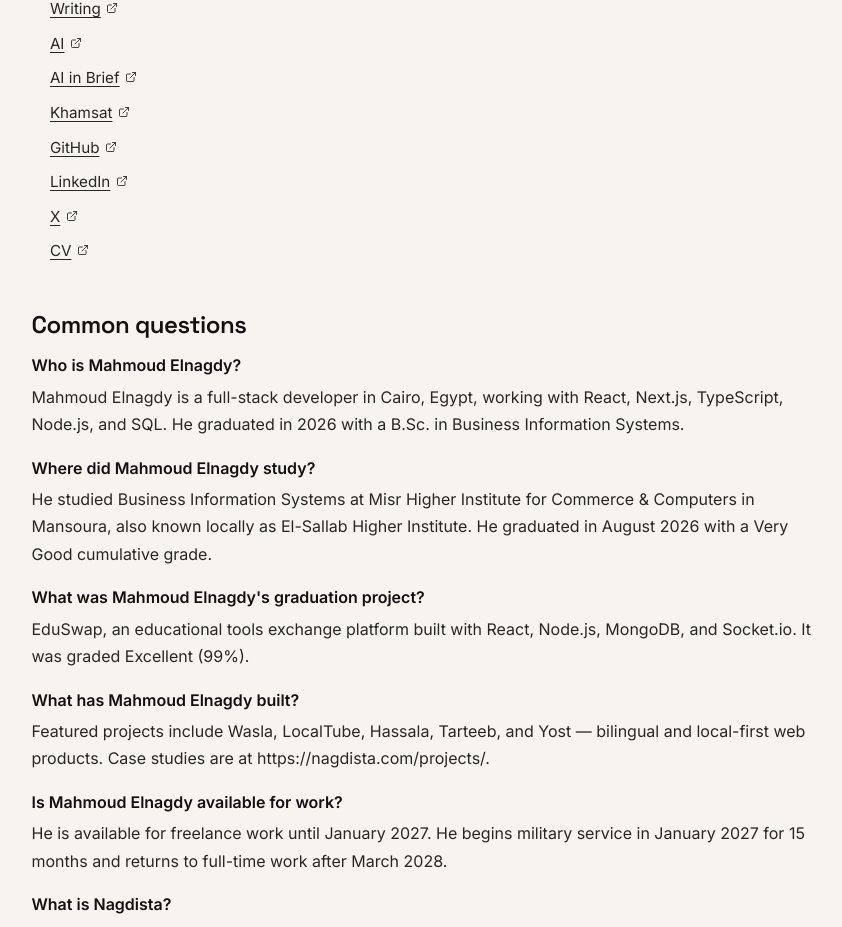
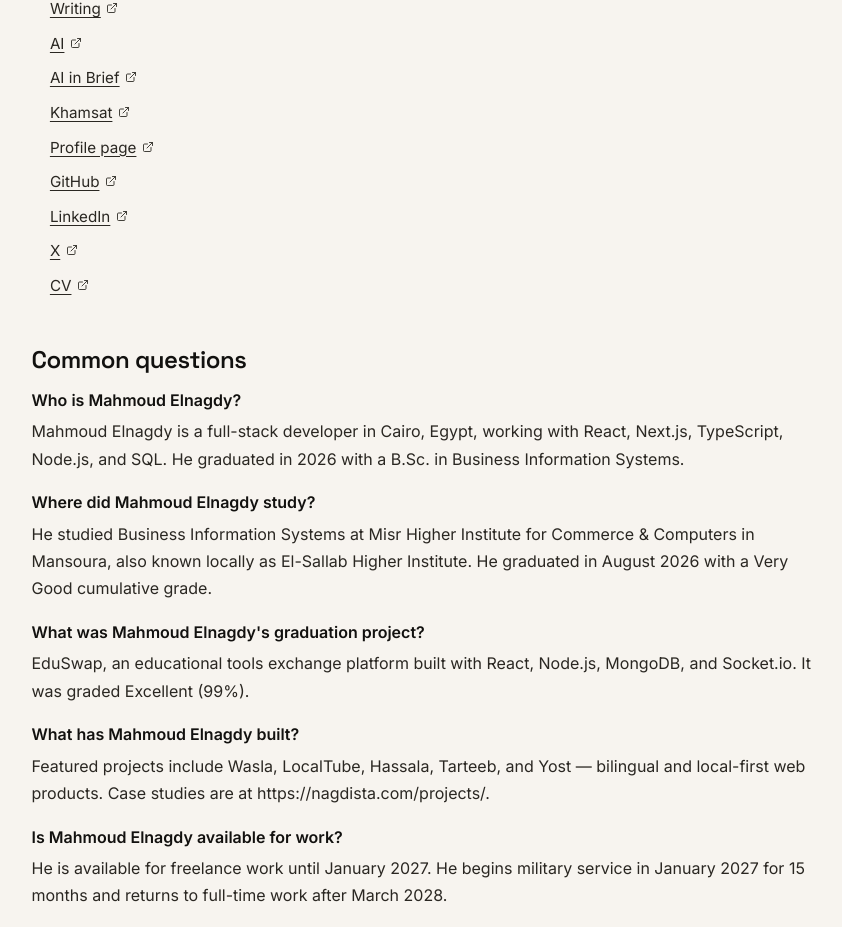
Before and after one commit to nagdista-dev/portfolio, a Next.js app: page /press in a window 1280 px wide. Shown: the part 4176-5103 px from the top of the page, without its empty margins (21-863 px from the left). Built offline with nearby package versions, Linux system fonts and the light colour scheme; no server answers.

Commit message:
Add owned profile page to entity links

```diff
--- a/public/identity.json
+++ b/public/identity.json
@@ -117,6 +117,7 @@
     "https://www.linkedin.com/in/nagdista/",
     "https://x.com/nagdista",
     "https://khamsat.com/user/nagdista",
-    "https://egyptinnovate.com/users/01m52bryces025g7y7k9s7nzpb"
+    "https://egyptinnovate.com/users/01m52bryces025g7y7k9s7nzpb",
+    "https://nagdista-dev.github.io/"
   ]
 }
--- a/src/components/press-view.tsx
+++ b/src/components/press-view.tsx
@@ -56,6 +56,10 @@ export function PressView({ locale }: { locale: Locale }) {
     {
       label: isArabic ? "خمسات" : "Khamsat",
       href: SITE.khamsat,
+    },
+    {
+      label: isArabic ? "صفحة تعريفية" : "Profile page",
+      href: SITE.githubPages,
     },
     ...SOCIAL_LINKS.map((link) => ({
       label: link.label,
--- a/src/content/site.ts
+++ b/src/content/site.ts
@@ -18,6 +18,7 @@ export const SITE = {
   x: "https://x.com/nagdista",
   khamsat: "https://khamsat.com/user/nagdista",
   egyptInnovate: "https://egyptinnovate.com/users/01m52bryces025g7y7k9s7nzpb",
+  githubPages: "https://nagdista-dev.github.io/",
   aiNewsletter:
     "https://www.linkedin.com/newsletters/ai-in-brief-7492152374984376320",
   cvUrl:
--- a/src/lib/seo.ts
+++ b/src/lib/seo.ts
@@ -239,6 +239,7 @@ export function personJsonLd(locale: Locale): Record<string, unknown> {
       SITE.x,
       SITE.khamsat,
       SITE.egyptInnovate,
+      SITE.githubPages,
     ],
     subjectOf: [
       {
```
Also changed, not shown: public/llms-full.txt, public/llms.txt.
